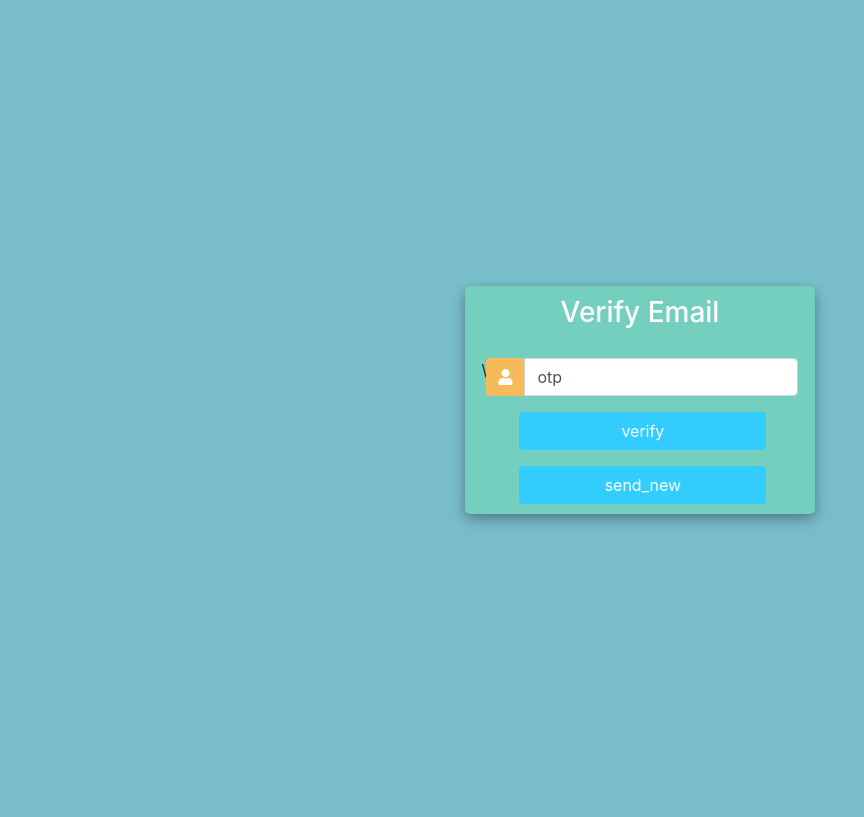
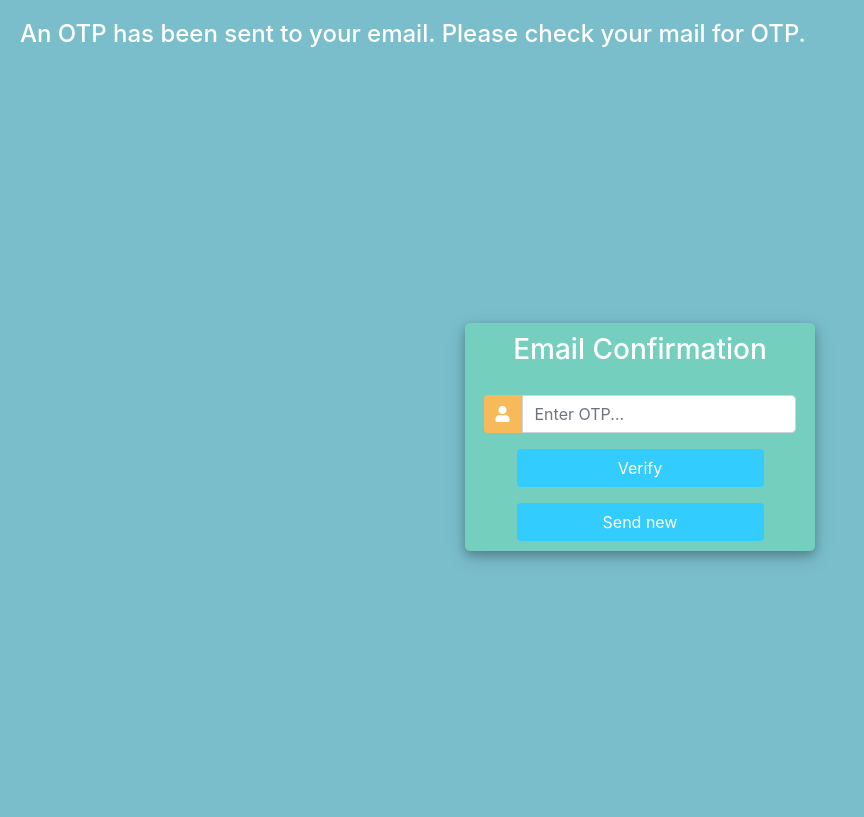
Before and after one commit to karthik-nykinsky/Financial-Services, a Django app: page /verify_email/ in a window 1280 px wide. Shown: the whole page, without its empty margins (0-864 px from the left). Before the commit the page ends 526 px from the top, so only its background shows below. Run offline with Django 3.2, Linux system fonts and the light colour scheme; the visitor is signed in with stand-in values (Sample User, id 1); parts of the project's set-up code (start-up, migrations or seed data) failed here and were passed over; some libraries are stand-ins or nearby versions.

Commit message:
better UI and solved some more merge issues

```diff
--- a/accounts/forms.py
+++ b/accounts/forms.py
@@ -140,4 +140,6 @@ class PartnerSelectForm(forms.ModelForm):
 
 class VerifyMailForm(forms.Form):
     otp = forms.CharField(max_length=7)
+
+    class Meta:
         fields = []
--- a/accounts/templates/accounts/home.html
+++ b/accounts/templates/accounts/home.html
@@ -3,7 +3,7 @@
 <!DOCTYPE html>
 <html>
 <head>
-	<title>CRM</title>
+	<title>Financial Services</title>
 	<link rel="stylesheet" href="https://stackpath.bootstrapcdn.com/bootstrap/4.3.1/css/bootstrap.min.css" integrity="sha384-ggOyR0iXCbMQv3Xipma34MD+dH/1fQ784/j6cY/iJTQUOhcWr7x9JvoRxT2MZw1T" crossorigin="anonymous">
 
 	<link rel="stylesheet" type="text/css" href="{% static '/css/main.css' %}">
--- a/accounts/templates/accounts/verify_mail.html
+++ b/accounts/templates/accounts/verify_mail.html
@@ -12,7 +12,7 @@
 		body,
 		html {
 			margin: 0;
-			padding: 0;
+			padding: 10px;
 			height: 100%;
 			background: #7abecc !important;
 		}
@@ -76,28 +76,29 @@
 
 </head>
 <body>
+	<h4 id="form-title">An OTP has been sent to your email. Please check your mail for OTP.</h4>
 	<div class="container h-100">
 		<div class="d-flex justify-content-center h-100">
 			<div class="user_card">
 				<div class="d-flex justify-content-center">
 
 
-					<h3 id="form-title">Verify Email</h3>
+					<h3 id="form-title">Email Confirmation</h3>
 				</div>
-				<div class="d-flex justify-content-center form_container">\
+				<div class="d-flex justify-content-center form_container">
 					<form method="POST">
 						{% csrf_token %}
 						<div class="input-group mb-3">
 							<div class="input-group-append">
 								<span class="input-group-text"><i class="fas fa-user"></i></span>
 							</div>
-							<input type="text" value = 'otp' name="otp" placeholder="Otp..." class="form-control">
+							<input type="text" name="otp" placeholder="Enter OTP..." class="form-control">
                         </div>
 							<div class="d-flex justify-content-center mt-3 login_container">
-				 				<input class="btn login_btn" type="submit" value="verify" name = "verify">
+				 				<input class="btn login_btn" type="submit" value="Verify" name = "verify">
 				   			</div>
                             <div class="d-flex justify-content-center mt-3 login_container">
-				 				<input class="btn login_btn" type="submit" name = "send_new" value = "send_new">
+				 				<input class="btn login_btn" type="submit" name = "send_new" value = "Send new">
 				   			</div>
 					</form>
 				</div>
--- a/accounts/views.py
+++ b/accounts/views.py
@@ -54,7 +54,7 @@ class PartnerSignUpView(CreateView):
 		user.otp = random.randint(1000000, 9999999)
 		user.save()
 		sub = "Nykinsky One Time Password"
-		message = "Hello" + user.first_name + "\n" + "Your OTP is " + str(user.otp)
+		message = "Hello " + user.first_name + "\n" + "Your OTP is " + str(user.otp)
 		send_mail(sub, message, settings.EMAIL_HOST_USER, [user.email])
 		login(self.request, user)
 		return redirect('verify_email')
@@ -74,7 +74,7 @@ def ClientloginPage(request):
 				user.otp = random.randint(1000000, 9999999)
 				user.save()
 				sub = "Nykinsky One Time Password"
-				message = "Hello" + user.first_name + "\n" + "Your OTP is " + str(user.otp)
+				message = "Hello " + user.first_name + "\n" + "Your OTP is " + str(user.otp)
 				send_mail(sub, message, settings.EMAIL_HOST_USER, [user.email])
 				return redirect('verify_email')
 		else:
@@ -96,7 +96,7 @@ def PartnerloginPage(request):
 				user.otp = random.randint(1000000, 9999999)
 				user.save()
 				sub = "Nykinsky One Time Password"
-				message = "Hello" + user.first_name + "\n" + "Your OTP is " + str(user.otp)
+				message = "Hello " + user.first_name + "\n" + "Your OTP is " + str(user.otp)
 				send_mail(sub, message, settings.EMAIL_HOST_USER, [user.email])
 				return redirect('verify_email')
 		else:
```
Also changed, not shown: accounts/templates/accounts/time_out.html (+5 -2 lines), accounts/templates/accounts/wrong_otp.html (+5 -2 lines), README.md.
